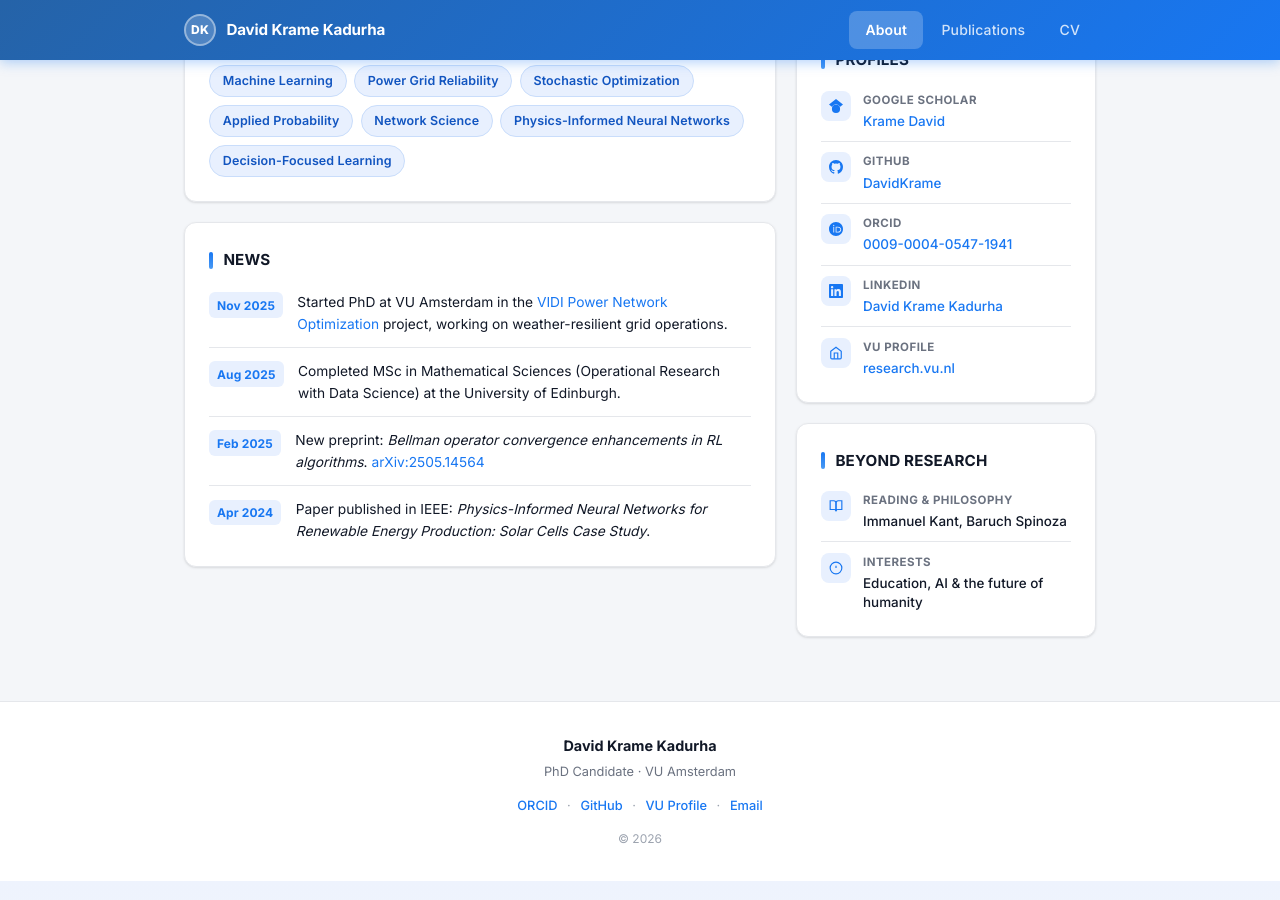
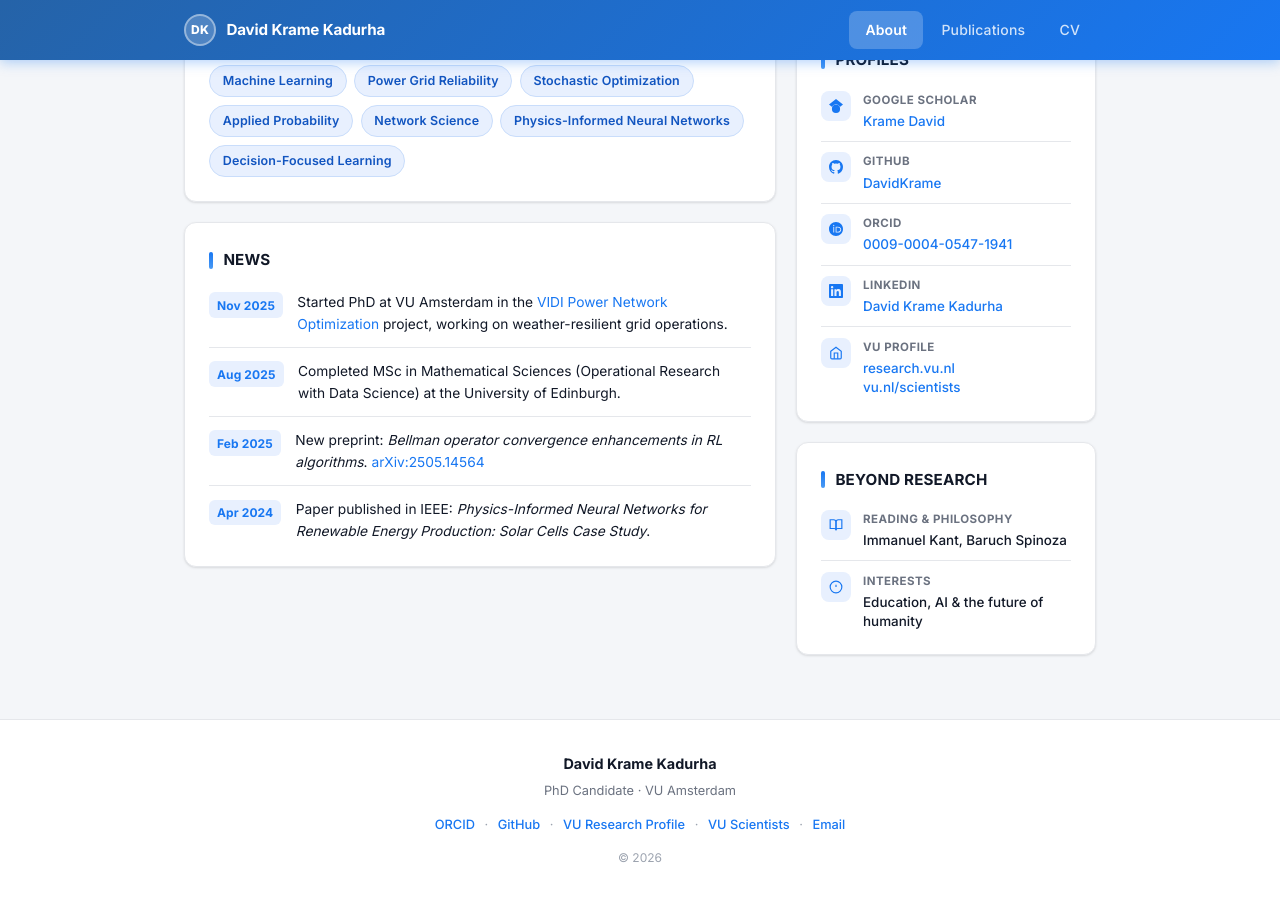
Before and after one commit to DavidKrame/davidkrame.github.io, a Jekyll site: the page built from index.html, in a window 1280 px wide and 900 px high, scrolled down 724 px. Built offline with Jekyll 4.4.1, drawn with Linux system fonts in a browser that asks for light colours.

```diff
--- a/_includes/footer.html
+++ b/_includes/footer.html
@@ -7,7 +7,9 @@
       <span class="footer-dot">·</span>
       <a href="https://github.com/{{ site.author.github }}" target="_blank">GitHub</a>
       <span class="footer-dot">·</span>
-      <a href="{{ site.author.vu_profile }}" target="_blank">VU Profile</a>
+      <a href="{{ site.author.vu_profile }}" target="_blank">VU Research Profile</a>
+      <span class="footer-dot">·</span>
+      <a href="https://vu.nl/en/research/scientists/david-krame" target="_blank">VU Scientists</a>
       <span class="footer-dot">·</span>
       <a href="mailto:{{ site.author.email }}">Email</a>
     </div>
--- a/index.html
+++ b/index.html
@@ -34,6 +34,7 @@
     "https://linkedin.com/in/david-krame-kadurha-7881322ba",
     "https://scholar.google.com/citations?user=uvgQ9Q4AAAAJ",
     "https://research.vu.nl/en/persons/david-krame/",
+    "https://vu.nl/en/research/scientists/david-krame",
     "https://arxiv.org/a/DavidKrame"
   ]
 }
@@ -266,7 +267,10 @@
           </div>
           <div>
             <div class="info-label">VU Profile</div>
-            <div class="info-value"><a href="{{ site.author.vu_profile }}" target="_blank">research.vu.nl</a></div>
+            <div class="info-value">
+              <a href="{{ site.author.vu_profile }}" target="_blank">research.vu.nl</a><br>
+              <a href="https://vu.nl/en/research/scientists/david-krame" target="_blank">vu.nl/scientists</a>
+            </div>
           </div>
         </li>
 
```
